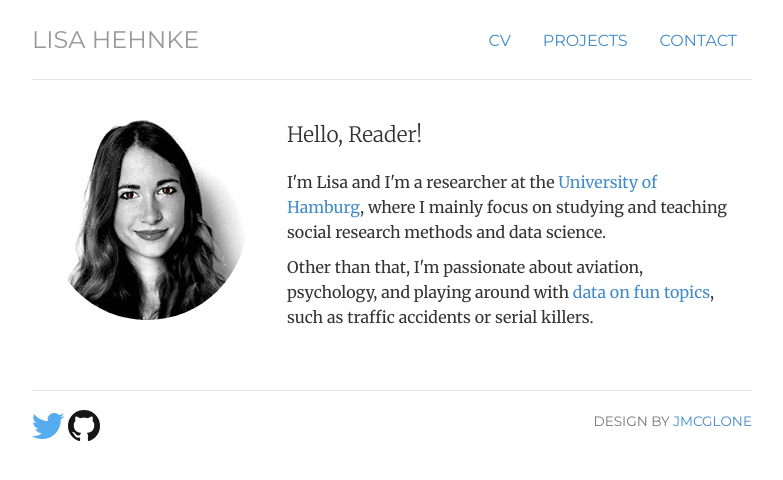
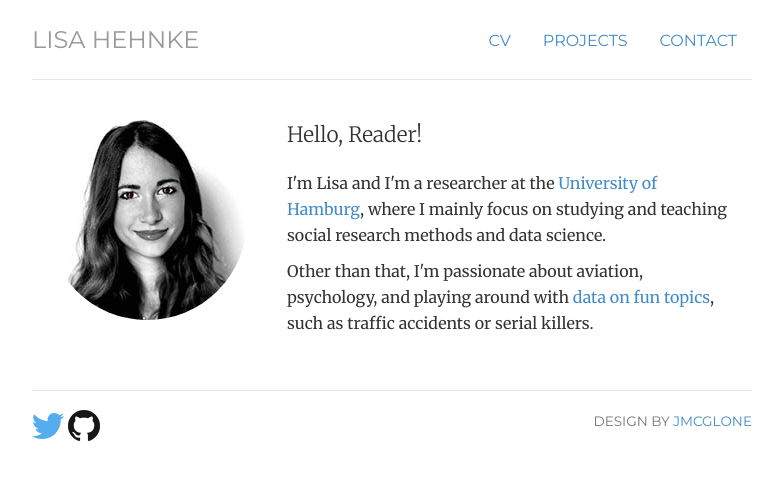
Before and after one commit to lhehnke/lhehnke.github.io, a Jekyll site: the page built from index.html, in a window 1280 px wide. Shown: the top 480 px of the page, without its empty margins (248-1031 px from the left). Built offline with Jekyll 4.4.1, drawn with Linux system fonts in a browser that asks for light colours.

Commit message:
Modified

```diff
--- a/css/style.css
+++ b/css/style.css
@@ -27,7 +27,7 @@
 .jumbotron { margin: 80px 0; }
 .jumbotron h1 { font-size: 72px; line-height: 1; }
 .jumbotron .btn { font-size: 21px; padding: 14px 24px; }
-.marketing p { line-height: 25px; }
+.marketing p { line-height: 26px; }
 .marketing p.lead { line-height: 30px; }
 
 /* Notes */
@@ -53,13 +53,13 @@
 .clear { clear: both; height: 20px; }
 
 /* CV */
-.cv {line-height: 23px; width: 90%; margin: 0 auto;}
+.cv {line-height: 26px; width: 90%; margin: 0 auto;}
 .cv li { line-height: 23px; }
 .cv h2 { font-size: 26.5px; }
 .cv h1 { font-size: 32.5px; }
 
 /* Projects */
-.projects {line-height: 23px; width: 90%; margin: 0 auto;}
+.projects {line-height: 26px; width: 90%; margin: 0 auto;}
 .projects li { line-height: 23px; }
 .projects h2 { font-size: 26.5px; }
 .projects h1 { font-size: 32.5px; }
```
